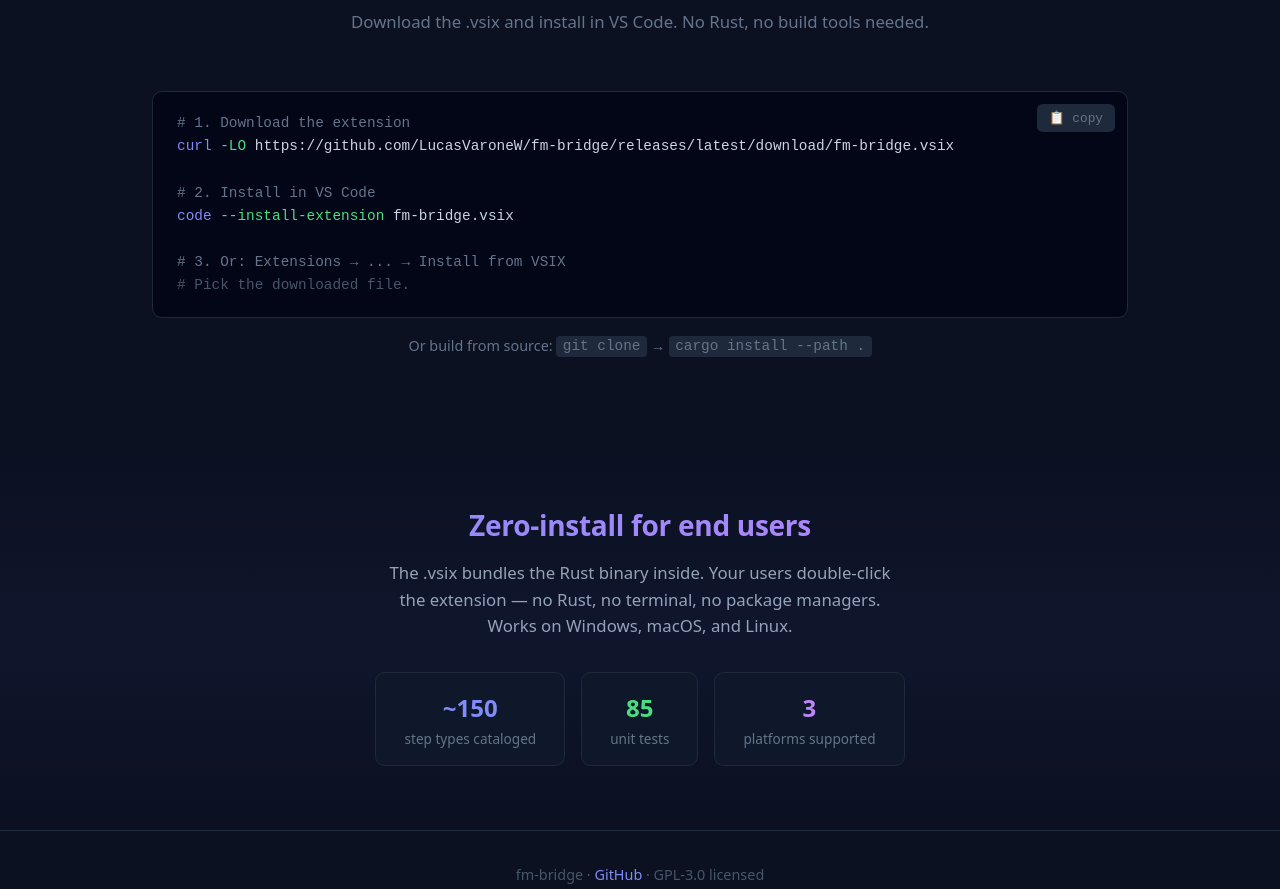
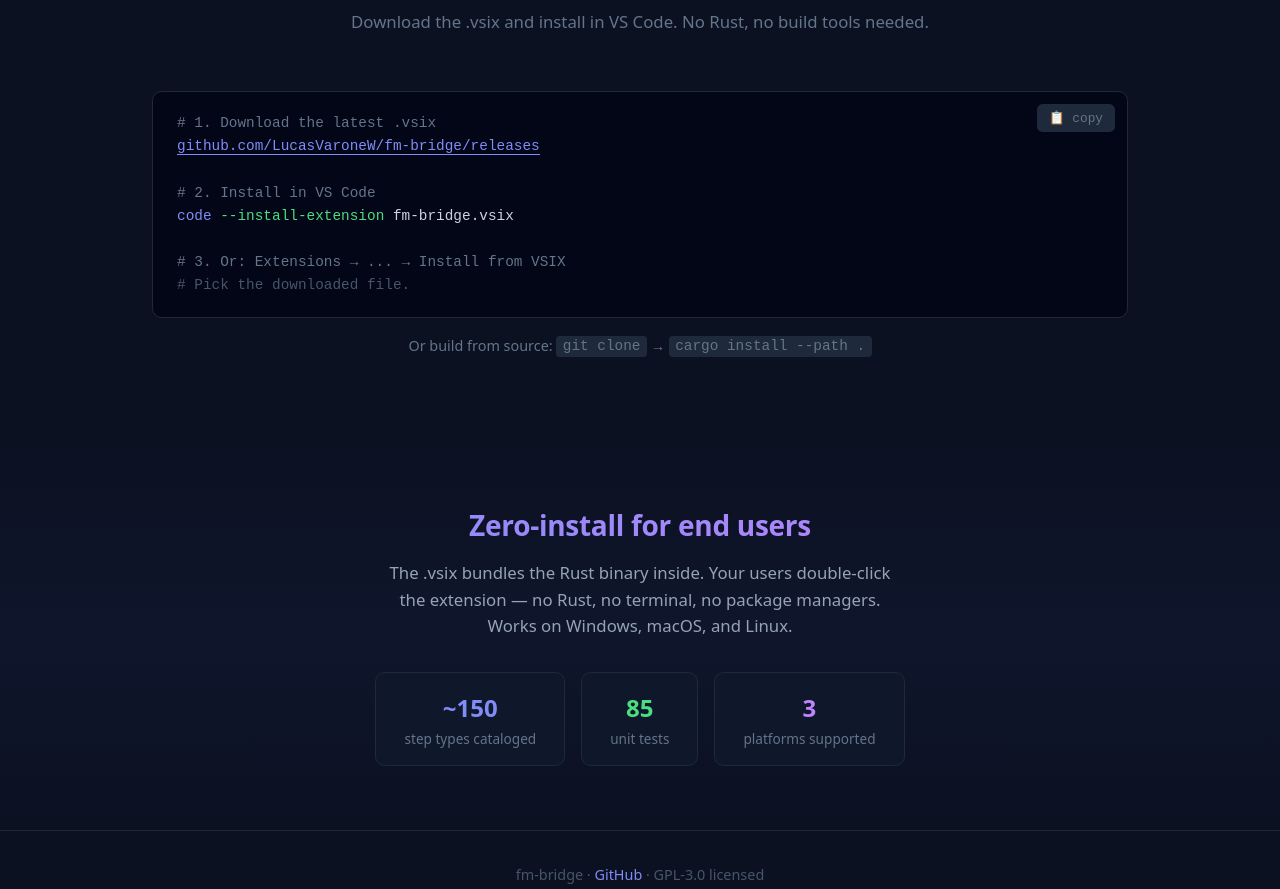
Before and after one commit to LucasVaroneW/fm-bridge, a plain HTML site: page docs/index.html in a window 1280 px wide. Shown: the part 1956-2845 px from the top of the page. Drawn offline with Linux system fonts and the light colour scheme.

Commit message:
fix: download link points to releases page

```diff
--- a/docs/index.html
+++ b/docs/index.html
@@ -238,8 +238,8 @@
     <p class="section-sub">Download the .vsix and install in VS Code. No Rust, no build tools needed.</p>
     <div class="code-block">
       <button class="copy-btn" onclick="navigator.clipboard.writeText(this.parentElement.textContent.replace('📋','').trim())">📋 copy</button>
-      <span style="color:#64748b"># 1. Download the extension</span><br>
-      <span class="cmd">curl</span> <span class="opt">-LO</span> https://github.com/LucasVaroneW/fm-bridge/releases/latest/download/fm-bridge.vsix<br><br>
+      <span style="color:#64748b"># 1. Download the latest .vsix</span><br>
+      <a href="https://github.com/LucasVaroneW/fm-bridge/releases" target="_blank" style="color:#818cf8;border-bottom:1px solid #818cf8">github.com/LucasVaroneW/fm-bridge/releases</a><br><br>
       <span style="color:#64748b"># 2. Install in VS Code</span><br>
       <span class="cmd">code</span> <span class="opt">--install-extension</span> fm-bridge.vsix<br><br>
       <span style="color:#64748b"># 3. Or: Extensions → ... → Install from VSIX</span><br>
```
